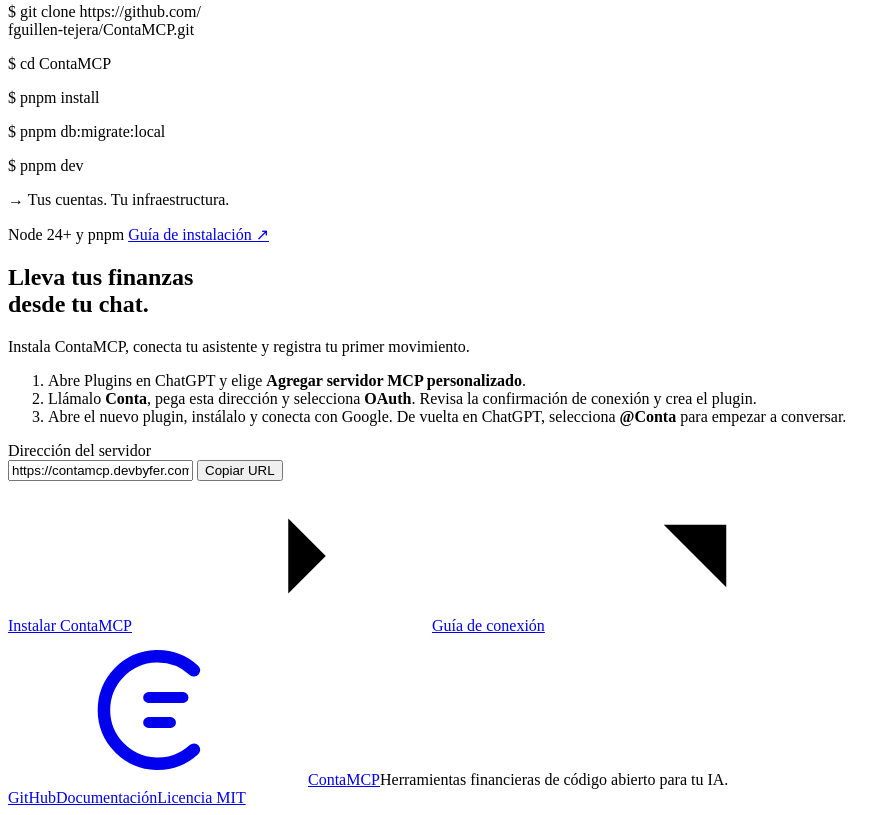
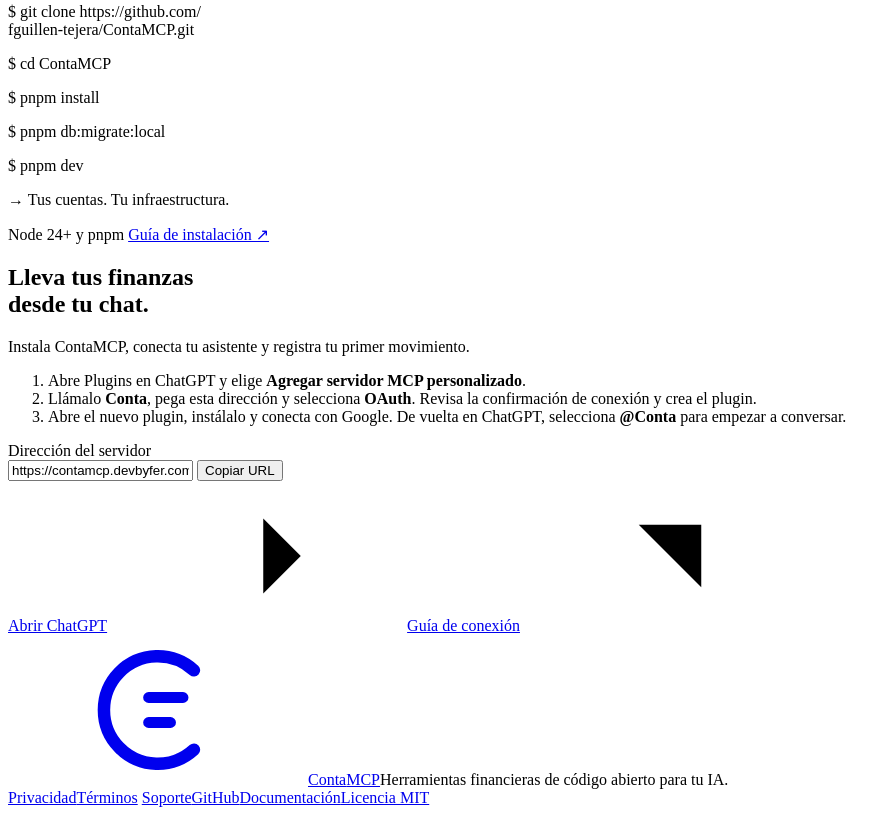
Before and after one commit to fguillen-tejera/ContaMCP, a website with bundled scripts: page website/index.html in a window 1280 px wide. Shown: the part 4327-5142 px from the top of the page, without its empty margins (0-896 px from the left). Built offline with nearby package versions, Linux system fonts and the light colour scheme.

Commit message:
Preserve hosted onboarding and legal links in website redesign

```diff
--- a/package.json
+++ b/package.json
@@ -46,7 +46,7 @@
     "dev:website": "node --watch scripts/website.mts",
     "build:website": "node scripts/build-website.mts",
     "package:plugin": "node scripts/package-plugin.mts",
-    "test:website": "node --test scripts/website-locale-check.mts scripts/website-dates-check.mjs"
+    "test:website": "node --test scripts/website-locale-check.mts scripts/website-dates-check.mjs scripts/website-routes-check.mts"
   },
   "dependencies": {
     "@cloudflare/workers-oauth-provider": "1.2.4",
--- a/website/index.html
+++ b/website/index.html
@@ -745,8 +745,10 @@
           <div class="final-cta-actions">
             <a
               class="button button-primary"
-              href="https://github.com/fguillen-tejera/ContaMCP#deploy-your-own-instance"
-              >Instalar ContaMCP<svg aria-hidden="true" class="icon"><use href="#arrow" /></svg></a
+              href="https://chatgpt.com/plugins"
+              target="_blank"
+              rel="noopener noreferrer"
+              >Abrir ChatGPT<svg aria-hidden="true" class="icon"><use href="#arrow" /></svg></a
             ><a
               class="source-link"
               href="https://github.com/fguillen-tejera/ContaMCP/blob/main/docs/authentication.md"
@@ -765,7 +767,9 @@
           ><span>Conta<span class="brand-muted">MCP</span></span></a
         ><span class="footer-tagline">Herramientas financieras de código abierto para tu IA.</span>
         <div>
-          <a href="https://github.com/fguillen-tejera/ContaMCP">GitHub</a
+          <a href="/privacidad">Privacidad</a><a href="/terminos">Términos</a>
+          <a href="/soporte">Soporte</a
+          ><a href="https://github.com/fguillen-tejera/ContaMCP">GitHub</a
           ><a href="https://github.com/fguillen-tejera/ContaMCP/tree/main/docs">Documentación</a
           ><a href="https://github.com/fguillen-tejera/ContaMCP/blob/main/LICENSE">Licencia MIT</a>
         </div>
```
Also changed, not shown: website/english.html (+6 -3 lines), scripts/website-routes-check.mts (added), scripts/website.mts, website/README.md.
